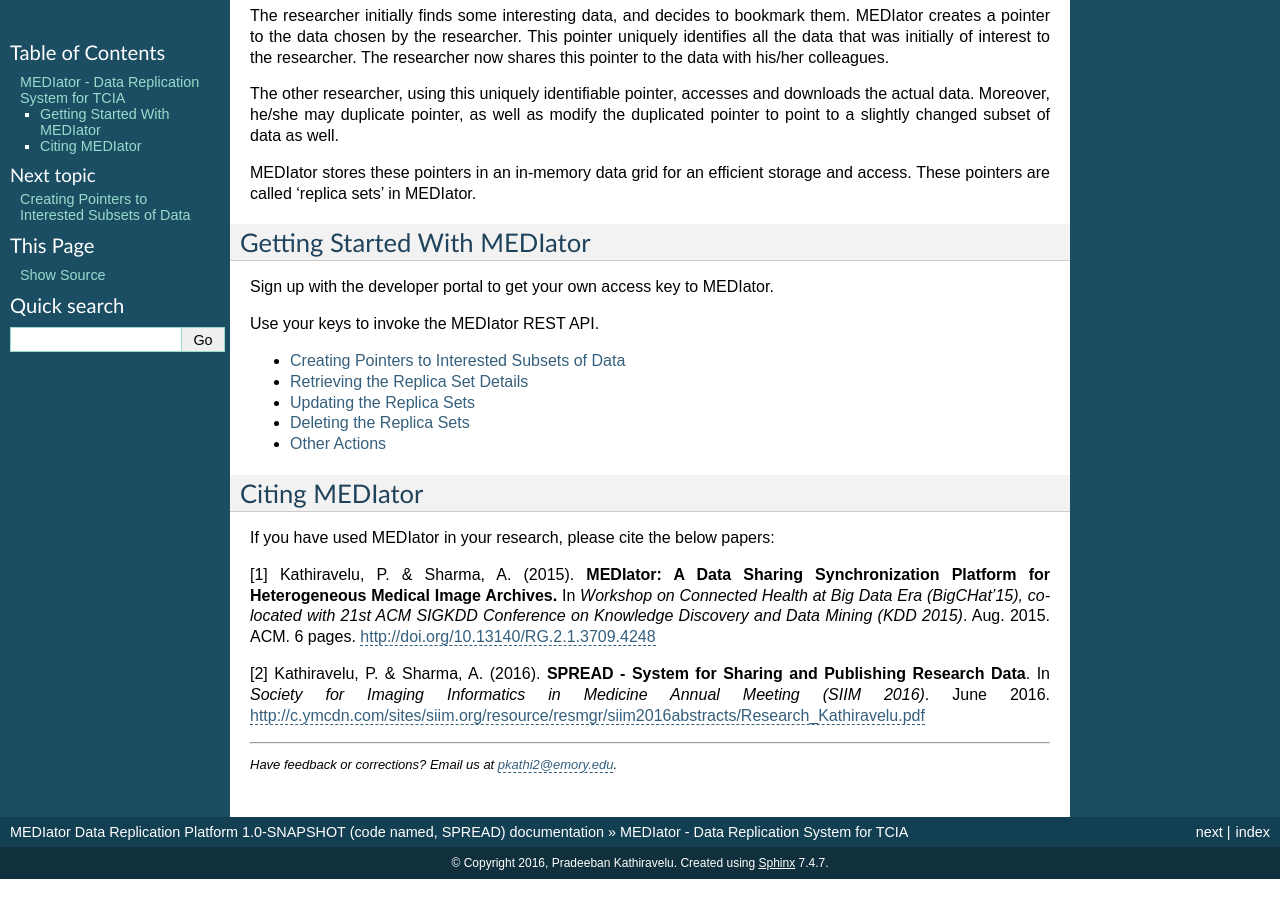
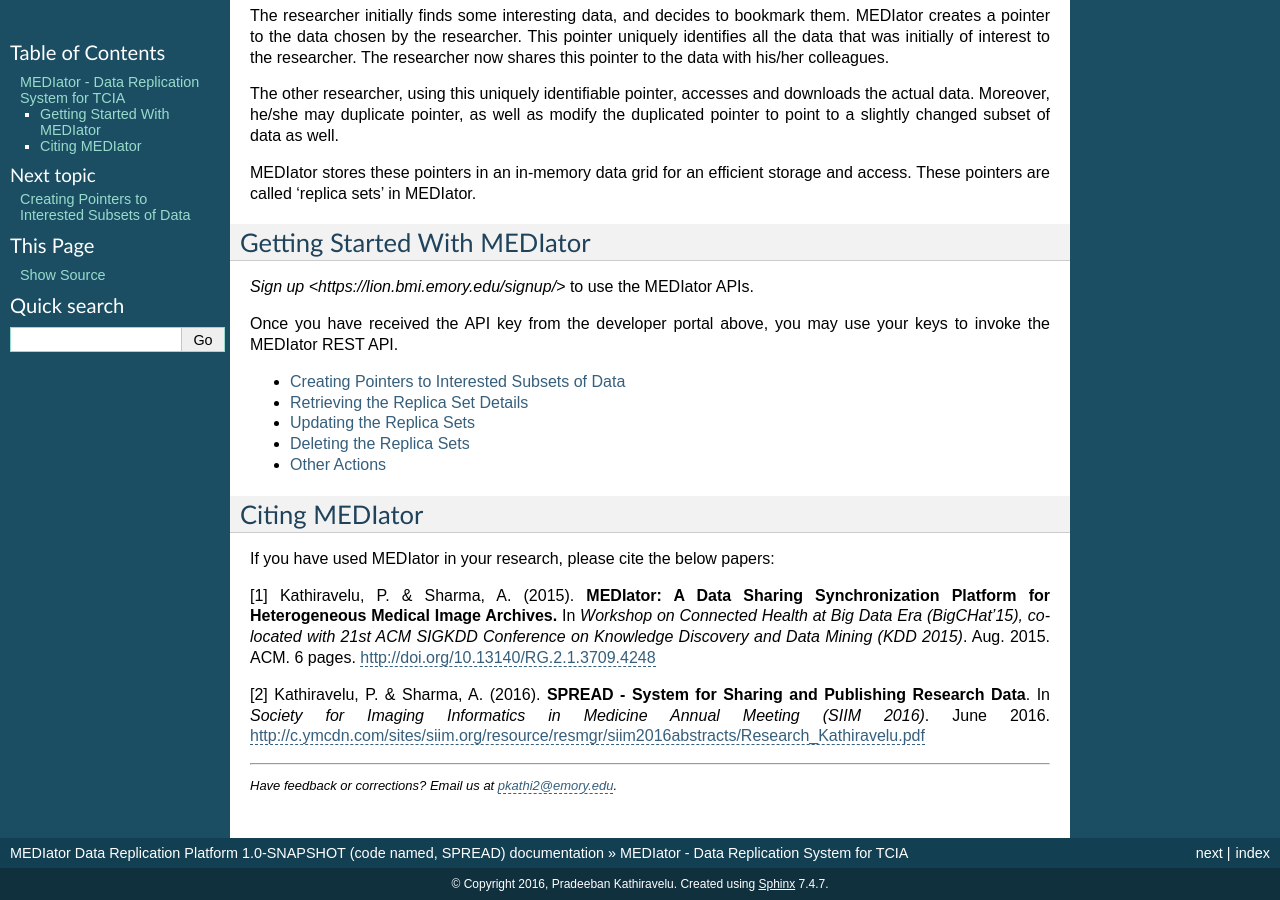
Before and after one commit to pradeeban/mediator, a Sphinx documentation site: the page built from docs/source/index.rst, in a window 1280 px wide and 900 px high, scrolled down 1068 px. Built offline with Sphinx 7.4.7, drawn with Linux system fonts in a browser that asks for light colours; before the commit the page ends 1947 px from its top, so only the background shows below that.

Commit message:
Sign up link.

```diff
--- a/docs/source/index.rst
+++ b/docs/source/index.rst
@@ -40,9 +40,9 @@
 Getting Started With MEDIator
 #############################
 
-Sign up with the developer portal to get your own access key to MEDIator.
+`Sign up <https://lion.bmi.emory.edu/signup/>` to use the MEDIator APIs.
 
-Use your keys to invoke the MEDIator REST API.
+Once you have received the API key from the developer portal above, you may use your keys to invoke the MEDIator REST API.
 
 
 .. toctree::
```
